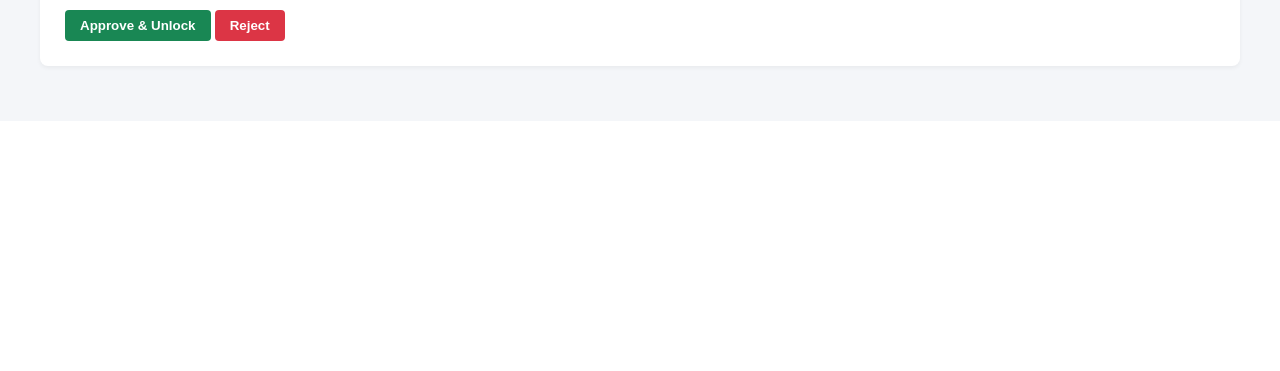
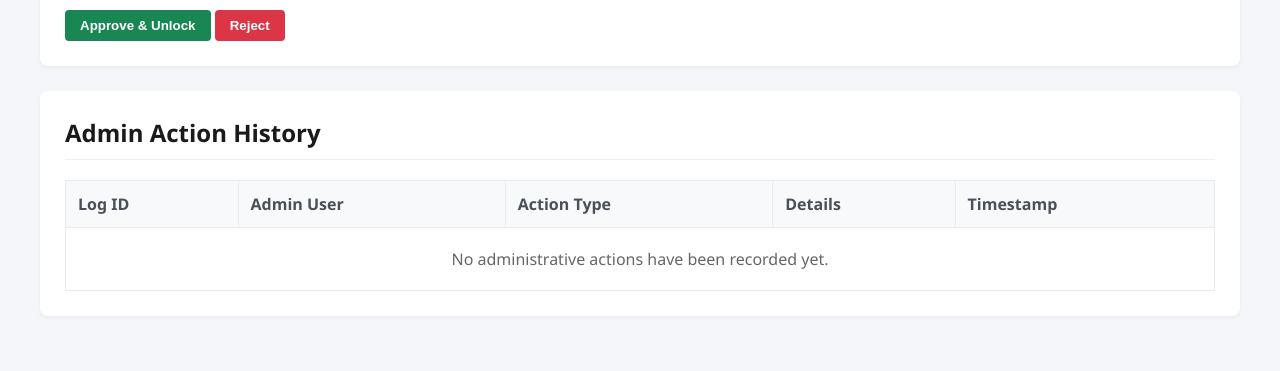
Before and after one commit to defntlynotgreg/Campus-hardware-inventory, a Flask app: page /dashboard in a window 1280 px wide. Shown: the part 1461-1832 px from the top of the page. Before the commit the page ends 1531 px from the top, so only its background shows below. Run offline with Flask 3, Linux system fonts and the light colour scheme; the visitor is signed in with stand-in values (Sample User, id 1); data that the repository does not hold is empty; some libraries are stand-ins or nearby versions.

Commit message:
Added admin audit logs feature and UI

```diff
--- a/app.py
+++ b/app.py
@@ -112,6 +112,7 @@ def dashboard():
 
     active_loans, history, pending_returns = [], [], []
     pending_borrows, pending_borrow_requests, all_loans, pending_resets = [], [], [], []
+    audit_logs = []
 
     if session["role"] == "USER":
         active_loans = inv_ctrl.get_user_active_loans(session["username"])
@@ -122,15 +123,16 @@ def dashboard():
         pending_borrows = inv_ctrl.get_pending_borrows()
         all_loans = inv_ctrl.get_all_loans_history()
         pending_resets = auth_ctrl.get_pending_resets()
+        audit_logs = inv_ctrl.get_admin_audit_logs()
 
     return render_template(
         "dashboard.html", items=items, categories=categories, search=search,
         selected_category=category, total_stocks=total_stocks, active_loans=active_loans,
         history=history, pending_returns=pending_returns, pending_borrows=pending_borrows,
-        pending_borrow_requests=pending_borrow_requests, all_loans=all_loans, pending_resets=pending_resets
+        pending_borrow_requests=pending_borrow_requests, all_loans=all_loans,
+        pending_resets=pending_resets, audit_logs=audit_logs
     )
 
-# Baseline Single-Item Borrow Route
 @app.route("/borrow", methods=["POST"])
 @login_required
 def borrow():
@@ -235,7 +237,7 @@ def admin_borrow_action():
     approve = (request.form.get("action") == "approve")
     loan_ids = [int(x) for x in raw_ids if x.isdigit()]
 
-    ok, msg = inv_ctrl.process_bulk_borrows(loan_ids, approve=approve)
+    ok, msg = inv_ctrl.process_bulk_borrows(session["username"], loan_ids, approve=approve)
     flash(msg, "success" if ok else "danger")
     return redirect(url_for("dashboard"))
 
@@ -246,7 +248,7 @@ def admin_return_action():
     approve = (request.form.get("action") == "approve")
     loan_ids = [int(x) for x in raw_ids if x.isdigit()]
 
-    ok, msg = inv_ctrl.process_bulk_returns(loan_ids, approve=approve)
+    ok, msg = inv_ctrl.process_bulk_returns(session["username"], loan_ids, approve=approve)
     flash(msg, "success" if ok else "danger")
     return redirect(url_for("dashboard"))
 
@@ -257,7 +259,7 @@ def admin_reset_action():
     approve = (request.form.get("action") == "approve")
     request_ids = [int(x) for x in raw_ids if x.isdigit()]
 
-    ok, msg = auth_ctrl.process_bulk_resets(request_ids, approve=approve)
+    ok, msg = auth_ctrl.process_bulk_resets(session["username"], request_ids, approve=approve)
     flash(msg, "success" if ok else "danger")
     return redirect(url_for("dashboard"))
 
--- a/templates/dashboard.html
+++ b/templates/dashboard.html
@@ -180,6 +180,48 @@
         </div>
     </form>
 </section>
+
+<section class="section-box">
+    <h2>Admin Action History</h2>
+    <div class="table-responsive">
+        <table class="data-table">
+            <thead>
+                <tr>
+                    <th>Log ID</th>
+                    <th>Admin User</th>
+                    <th>Action Type</th>
+                    <th>Details</th>
+                    <th>Timestamp</th>
+                </tr>
+            </thead>
+            <tbody>
+                {% for log in audit_logs %}
+                <tr>
+                    <td>#{{ log[0] }}</td>
+                    <td><strong>{{ log[1] }}</strong></td>
+                    <td>
+                        {% if 'APPROVE' in log[2] %}
+                            <span class="badge status-available">{{ log[2] }}</span>
+                        {% elif 'REJECT' in log[2] %}
+                            <span class="badge status-outofstock">{{ log[2] }}</span>
+                        {% else %}
+                            <span class="badge status-lowstock">{{ log[2] }}</span>
+                        {% endif %}
+                    </td>
+                    <td>{{ log[3] }}</td>
+                    <td><small class="text-muted">{{ log[4] }}</small></td>
+                </tr>
+                {% else %}
+                <tr>
+                    <td colspan="5" style="text-align: center; padding: 20px; color: #666;">
+                        No administrative actions have been recorded yet.
+                    </td>
+                </tr>
+                {% endfor %}
+            </tbody>
+        </table>
+    </div>
+</section>
 {% endif %}
 
 {% if session.get('role') == 'USER' %}
```
